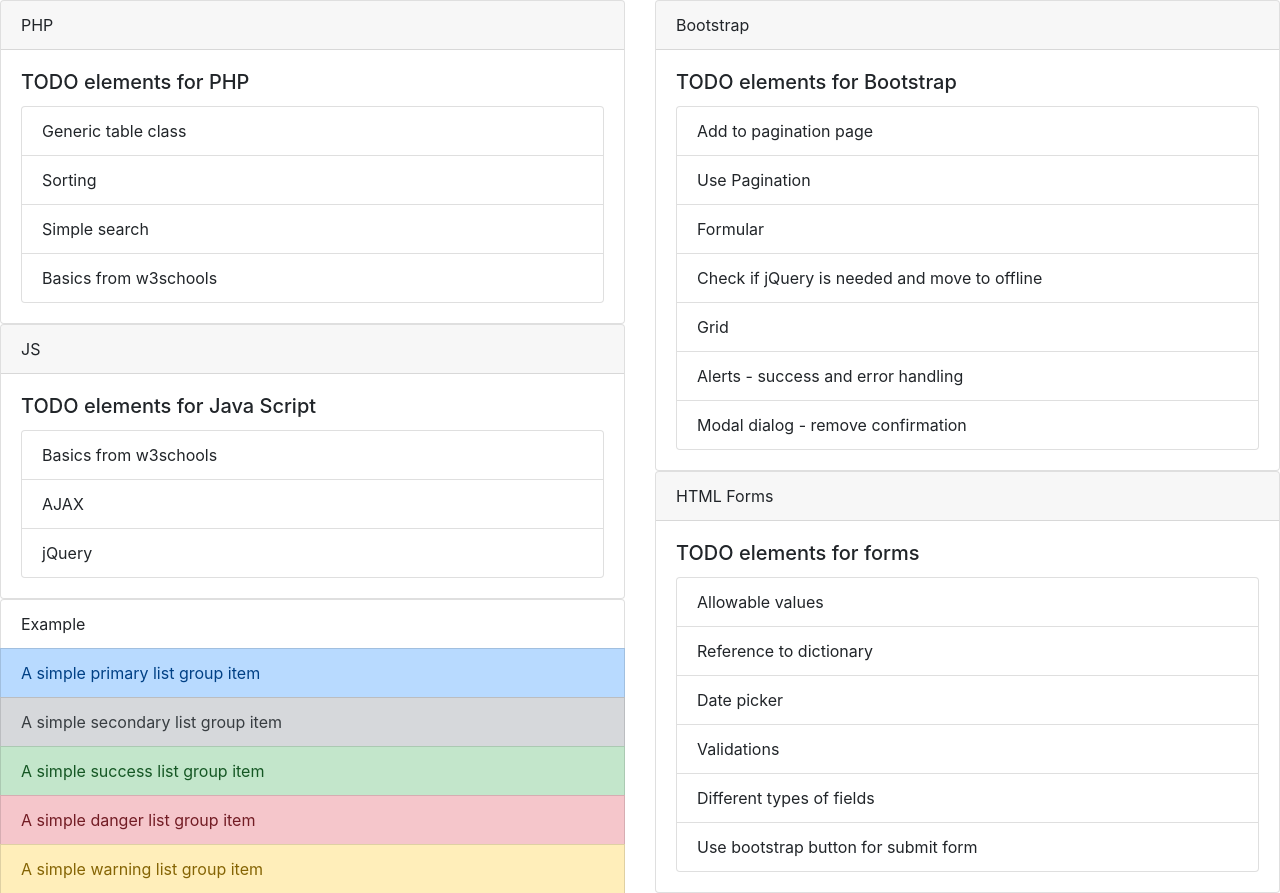
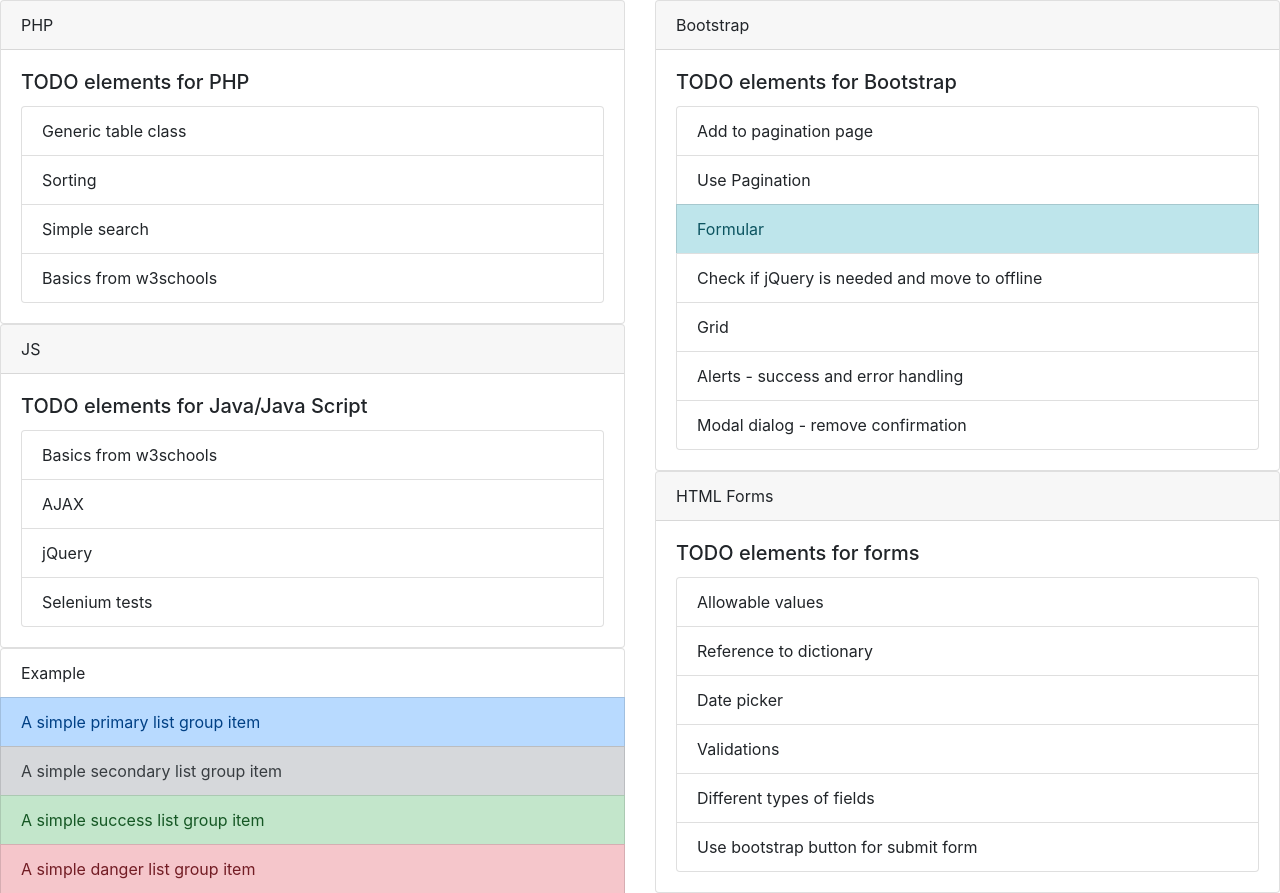
Before and after one commit to paweln1975/Php, a PHP site: page / in a window 1280 px wide. Shown: the part 56-949 px from the top of the page. Run offline with PHP 8.4, Linux system fonts and the light colour scheme.

Commit message:
todo list

```diff
--- a/index.php
+++ b/index.php
@@ -41,11 +41,12 @@
             <div class="card">
                 <div class="card-header">JS</div>
                 <div class="card-body">
-                    <h5 class="card-title">TODO elements for Java Script</h5>
+                    <h5 class="card-title">TODO elements for Java/Java Script</h5>
                     <ul class="list-group">
                         <li class="list-group-item">Basics from w3schools</li>
                         <li class="list-group-item">AJAX</li>
                         <li class="list-group-item">jQuery</li>
+                        <li class="list-group-item">Selenium tests</li>
                     </ul>
                 </div>
             </div>
@@ -70,7 +71,7 @@
 
                             <li class="list-group-item">Add to pagination page</li>
                             <li class="list-group-item">Use Pagination</li>
-                            <li class="list-group-item">Formular</li>
+                            <li class="list-group-item list-group-item-info">Formular</li>
                             <li class="list-group-item">Check if jQuery is needed and move to offline</li>
                             <li class="list-group-item">Grid</li>
                             <li class="list-group-item">Alerts - success and error handling</li>
```
